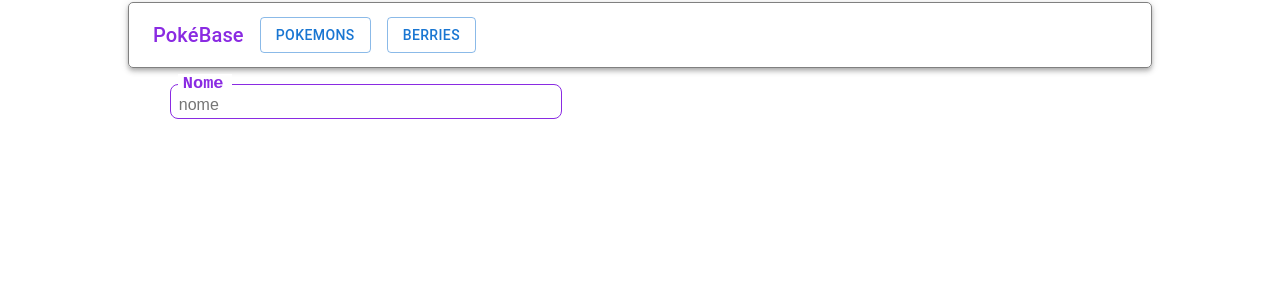
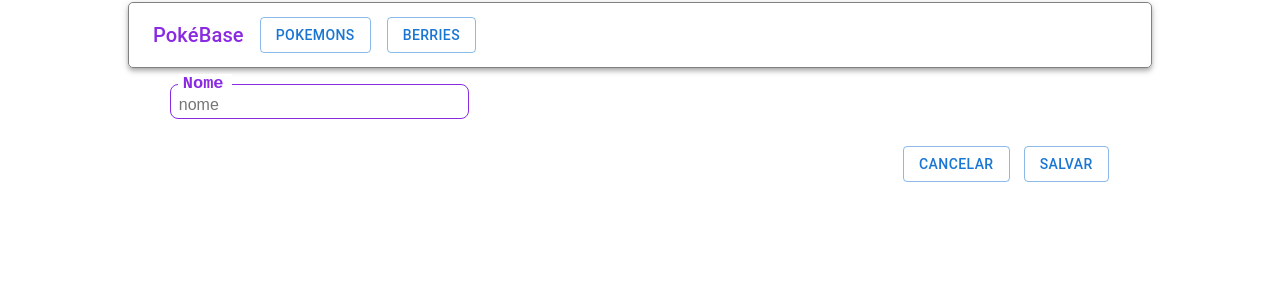
Before and after one commit to GiovaneW/pokeapi_project-front, a React (Create React App) app: page /pokemons/create in a window 1280 px wide. Shown: the top 300 px of the page. Built offline with nearby package versions, Linux system fonts and the light colour scheme.

Commit message:
feat: adding props on form component

```diff
--- a/src/components/form/CustomForm.tsx
+++ b/src/components/form/CustomForm.tsx
@@ -2,22 +2,32 @@ import { yupResolver } from '@hookform/resolvers/yup'
 import React from 'react'
 import { Controller, DeepPartial, useForm } from 'react-hook-form'
 import { ObjectSchema } from 'yup'
+import CustomButton from '../buttons/CustomButton'
 import { CustomInput } from '../inputs/CustomInput'
-import CustomSelect from '../select/CustomSelect'
+import CustomSelect, { ISelectOptions } from '../select/CustomSelect'
 
 
 interface IFieldProps {
     name: string
-    defaultValue: string
+    defaultValue: string | number
     label: string
     placeholder?: string
     type: 'text' | 'number' | 'date' | 'select'
+    selectProps?: {
+        selectOptions: Array<ISelectOptions>
+        isMultiSelect?: boolean
+        callBackSearch?: (e: string) => Array<ISelectOptions>
+    }
 }
 
 interface ICustomFormProps {
+    // eslint-disable-next-line
     schema: ObjectSchema<any>
+    // eslint-disable-next-line
     callBackSubmit: (e: any) => void
+    callBackCancell: () => void
     fields: Array<IFieldProps>
+    // eslint-disable-next-line
     defaultValues: DeepPartial<any>
 }
 
@@ -28,30 +38,53 @@ export default function CustomForm(props: ICustomFormProps): React.ReactElement
     return (
         <div>
             <form onSubmit={handleSubmit(props.callBackSubmit)}>
+                <div style={{
+                    display: 'grid',
+                    gridTemplateColumns: 'repeat(3, 33%)',
+                    gap: '0.3%'
+                }}>
                     {props.fields.map((fieldMap, index) => {
-                    console.log(fieldMap)
                         return (
-                        <div key={`control-input-form-${index}-${fieldMap.name}`}>
+                            <div style={{
+                            }} key={`control-input-form-${index}-${fieldMap.name}`}>
                                 <Controller
                                     name={fieldMap.name}
                                     control={control}
                                     defaultValue={fieldMap.defaultValue}
-                                render={({ field, fieldState, formState: { errors } }) => {
-                                    return <div>
-                                        {fieldMap.type === 'select' ?
+                                    render={({ field, formState: { errors } }) => {
+                                        return <div style={{
+                                            minHeight: errors[fieldMap.name] ? '80px' : '0'
+                                        }}>
+                                            {fieldMap.type === 'select' && fieldMap.selectProps ?
                                                 <CustomSelect
-                                                options={[]}
+                                                    options={fieldMap.selectProps.selectOptions || []}
+                                                    defaultValue={fieldMap.defaultValue}
+                                                    isMulti={fieldMap.selectProps.isMultiSelect ?? false}
+                                                    label={fieldMap.label}
+                                                    placeholder={fieldMap.placeholder}
+                                                    onBlur={field.onBlur}
+                                                    onChange={field.onChange}
                                                 /> :
-                                            <CustomInput
+                                                fieldMap.type !== 'select' && <CustomInput
                                                     type={fieldMap.type}
                                                     defaultValue={field.value}
                                                     label={fieldMap.label}
                                                     placeholder={fieldMap.placeholder}
+                                                    onBlur={field.onBlur}
+                                                    onChange={field.onChange}
                                                 />
                                             }
                                             {errors[fieldMap.name] && errors[fieldMap.name]?.message ?
-                                            <label>{errors[fieldMap.name]?.message?.toString()}</label> :
-                                            null
+                                                <div style={{
+                                                    paddingLeft: '12px',
+                                                    paddingRight: '12px',
+                                                }}>
+                                                    <label style={{
+                                                        color: 'red',
+                                                        opacity: '85%'
+                                                    }}>{errors[fieldMap.name]?.message?.toString()}</label>
+                                                </div>
+                                                : null
                                             }
                                         </div>
                                     }}
@@ -59,6 +92,17 @@ export default function CustomForm(props: ICustomFormProps): React.ReactElement
                             </div>
                         )
                     })}
+                </div>
+                <div style={{
+                    display: 'flex',
+                    flexDirection: 'row',
+                    justifyContent: 'end',
+                    padding: '2% 1% 0px 0px',
+                    gap: '1.5%'
+                }}>
+                    <CustomButton type='button' onClick={props.callBackCancell} value='Cancelar' />
+                    <CustomButton type='submit' value='Salvar' />
+                </div>
             </form>
         </div>
     )
```
Lines whose indentation alone changed are shown as unchanged.
